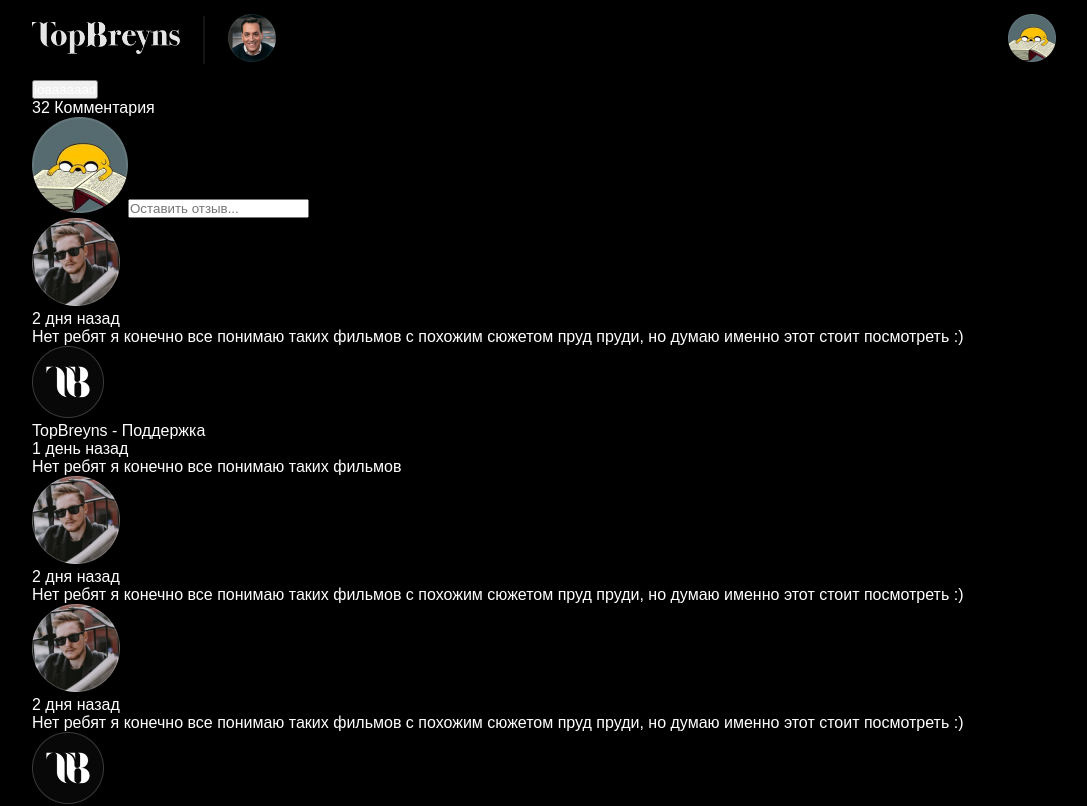
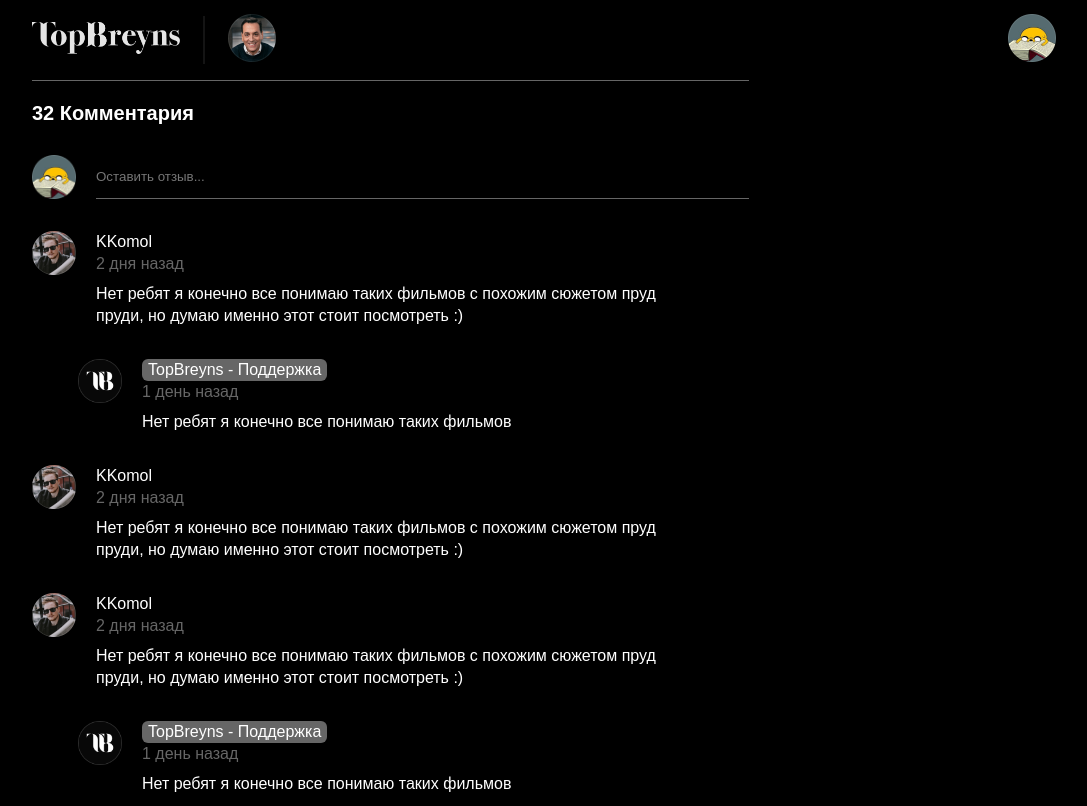
Before and after one commit to binsafar/vue-movie-app, a Vue app: page / in a window 1280 px wide. Shown: the top 806 px of the page, without its empty margins (96-1183 px from the left). Built offline with nearby package versions, Linux system fonts and the light colour scheme.

Commit message:
added: comments page

```diff
--- a/src/components/Content/Comments/CommentsCom.vue
+++ b/src/components/Content/Comments/CommentsCom.vue
@@ -1,14 +1,11 @@
 <template>
-  <button @click="loadFunction">loaaaaaad</button>
-  <main>
+  <main class="comment-main">
     <div class="comment-info">
       <p class="comment-amount">{{ comments.amount }} Комментария</p>
-
       <div class="comment-input">
         <img src="../../../assets/img/user_avatar.png" alt="user logo">
-        <input type="text" placeholder="Оставить отзыв...">
+        <input v-model="commentInput.input" type="text" placeholder="Оставить отзыв...">
       </div>
-
     </div>
 
     <div class="comments">
@@ -17,27 +14,34 @@
         <div class="comment-itself">
           <img src="../../../assets/img/comment_avatar.png" alt="user avatar">
           <div class="comment-info">
-            <p>{{ comment.date }}</p>
-            <p>{{ comment.text }}</p>
+            <p>{{ comment.name }}</p>
+            <p class="grey-text">{{ comment.date }}</p>
+            <p class="comment-desc">{{ comment.text }}</p>
           </div>
         </div>
         <!--comment reply-->
         <div v-for="reply in comment.reply" class="comment-reply">
           <img src="../../../assets/img/admin_logo.png" alt="admin avatar">
           <div class="comment-r-info">
-            <p>TopBreyns - Поддержка</p>
-            <p>{{ reply.date }}</p>
-            <p>{{ reply.text }}</p>
+            <p class="grey-background">TopBreyns - Поддержка</p>
+            <p class="grey-text">{{ reply.date }}</p>
+            <p class="comment-desc">{{ reply.text }}</p>
           </div>
         </div>
       </section>
     </div>
+
+    <button v-if="loadMore" class="load-more" @click="loadFunction">Показать ещё</button>
   </main>
 </template>
 
 <script setup>
+import {ref} from "vue"
+
+const commentInput = ref({input: ''})
 defineProps({
   comments: Object,
-  loadFunction: Function
+  loadFunction: Function,
+  loadMore: Boolean
 })
 </script>
--- a/src/css/styles.css
+++ b/src/css/styles.css
@@ -14,6 +14,10 @@ a {
   text-decoration: none;
 }
 
+button {
+  cursor: pointer;
+}
+
 .root-container {
   max-width: 2000px;
   margin: auto;
@@ -23,6 +27,77 @@ a {
   max-width: 1540px;
   width: 80%;
   margin: auto;
+}
+
+.comment-main {
+  width: 70%;
+  font-style: normal;
+  font-weight: 500;
+  font-size: 16px;
+  line-height: 22px;
+  border-top: 1px solid rgba(255, 255, 255, 0.4);
+  padding-top: 16px;
+}
+.comment-main img {
+  width: 44px;
+  height: 44px;
+}
+.comment-main .comment-desc {
+  max-width: 581px;
+}
+.comment-main .comment-info .comment-amount {
+  font-style: normal;
+  font-weight: 700;
+  font-size: 20px;
+  line-height: 32px;
+  margin-bottom: 26px;
+}
+.comment-main .comment-info .comment-input {
+  display: flex;
+}
+.comment-main .comment-info .comment-input input {
+  width: 100%;
+  background: inherit;
+  color: #ffffff;
+  border: none;
+  outline: none;
+  border-bottom: 1px solid rgba(255, 255, 255, 0.4);
+  margin-left: 20px;
+}
+.comment-main .comments .comments-wrapper .comment-itself {
+  display: flex;
+  margin: 32px 0;
+}
+.comment-main .comments .comments-wrapper .comment-itself .comment-info {
+  margin-left: 20px;
+}
+.comment-main .comments .comments-wrapper .comment-itself .comment-info .comment-desc {
+  margin-top: 8px;
+}
+.comment-main .comments .comments-wrapper .comment-reply {
+  display: flex;
+  margin: 32px 0 32px 46px;
+}
+.comment-main .comments .comments-wrapper .comment-reply .comment-r-info {
+  margin-left: 20px;
+}
+.comment-main .comments .comments-wrapper .comment-reply .comment-r-info .comment-desc {
+  margin-top: 8px;
+}
+.comment-main .load-more {
+  background: transparent;
+  padding: 12px 20px;
+  font-style: normal;
+  font-weight: 500;
+  font-size: 18px;
+  line-height: 24px;
+}
+
+.grey-background {
+  background: rgba(255, 255, 255, 0.4);
+  display: inline-block;
+  border-radius: 6px;
+  padding: 0 6px;
 }
 
 header {
--- a/src/pages/Content.vue
+++ b/src/pages/Content.vue
@@ -1,16 +1,16 @@
 <template>
-  <CommentsCom :comments='comments' :load-function="load"/>
+  <CommentsCom :load-more="loadMore" :comments='comments' :load-function="load"/>
 </template>
 
 <script setup>
 import CommentsCom from "../components/Content/Comments/CommentsCom.vue";
-
-let loadMore = false
+import {ref} from "vue"
 
 function load() {
-  if (loadMore === false) {
-    comments.comments.push({
+  if (loadMore.value === true) {
+    comments.value.comments.push({
       id: 5,
+      name: 'KKomol',
       date: '2 дня назад',
       text: 'Нет ребят я конечно все понимаю таких фильмов с похожим сюжетом пруд пруди, \n' +
           'но думаю именно этот стоит посмотреть :)',
@@ -19,16 +19,17 @@ function load() {
         {id: 6, date: '1 день назад', text: 'Нет ребят я конечно все понимаю таких фильмов'}
       ]
     },)
-    loadMore = true
+    loadMore.value = false
   }
-  console.log(comments)
 }
 
-let comments = {
+const loadMore = ref(true)
+const comments = ref({
   amount: 32,
   comments: [
     {
       id: 1,
+      name: 'KKomol',
       date: '2 дня назад',
       text: 'Нет ребят я конечно все понимаю таких фильмов с похожим сюжетом пруд пруди, \n' +
           'но думаю именно этот стоит посмотреть :)',
@@ -39,6 +40,7 @@ let comments = {
     },
     {
       id: 2,
+      name: 'KKomol',
       date: '2 дня назад',
       text: 'Нет ребят я конечно все понимаю таких фильмов с похожим сюжетом пруд пруди, \n' +
           'но думаю именно этот стоит посмотреть :)',
@@ -46,6 +48,7 @@ let comments = {
     },
     {
       id: 3,
+      name: 'KKomol',
       date: '2 дня назад',
       text: 'Нет ребят я конечно все понимаю таких фильмов с похожим сюжетом пруд пруди, \n' +
           'но думаю именно этот стоит посмотреть :)',
@@ -56,11 +59,12 @@ let comments = {
     },
     {
       id: 4,
+      name: 'KKomol',
       date: '2 дня назад',
       text: 'Нет ребят я конечно все понимаю таких фильмов с похожим сюжетом пруд пруди, \n' +
           'но думаю именно этот стоит посмотреть :)',
       avatar: '',
     },
   ]
-}
+})
 </script>
--- a/src/styles/components/content/comments.scss
+++ b/src/styles/components/content/comments.scss
@@ -0,0 +1,90 @@
+.comment-main {
+  width: 70%;
+  font-style: normal;
+  font-weight: 500;
+  font-size: 16px;
+  line-height: 22px;
+  border-top: 1px solid $grey-text;
+  padding-top: 16px;
+
+  img {
+    width: 44px;
+    height: 44px;
+  }
+
+  .comment-desc {
+    max-width: 581px;
+  }
+
+  .comment-info {
+
+    .comment-amount {
+      font-style: normal;
+      font-weight: 700;
+      font-size: 20px;
+      line-height: 32px;
+      margin-bottom: 26px;
+    }
+
+    .comment-input {
+      display: flex;
+
+      input {
+        width: 100%;
+        background: inherit;
+        color: #ffffff;
+        border: none;
+        outline: none;
+        border-bottom: 1px solid $grey-text;
+        margin-left: 20px;
+      }
+    }
+  }
+
+  .comments {
+    .comments-wrapper {
+      .comment-itself {
+        display: flex;
+        margin: 32px 0;
+
+        .comment-info {
+          margin-left: 20px;
+
+          .comment-desc {
+            margin-top: 8px;
+          }
+        }
+      }
+
+      .comment-reply {
+        display: flex;
+        margin: 32px 0 32px 46px;
+
+        .comment-r-info {
+          margin-left: 20px;
+
+          .comment-desc {
+            margin-top: 8px;
+          }
+        }
+      }
+    }
+  }
+
+  .load-more {
+    background: transparent;
+    padding: 12px 20px;
+    font-style: normal;
+    font-weight: 500;
+    font-size: 18px;
+    line-height: 24px;
+    //outline: none;
+  }
+}
+
+.grey-background {
+  background: $grey-text;
+  display: inline-block;
+  border-radius: 6px;
+  padding: 0 6px;
+}
--- a/src/styles/kit/_reset.scss
+++ b/src/styles/kit/_reset.scss
@@ -14,6 +14,10 @@ a {
   text-decoration: none;
 }
 
+button {
+  cursor: pointer;
+}
+
 .root-container {
   max-width: 2000px;
   margin: auto;
```
Also changed, not shown: 1 other file (tests, documents, lock files or other folders).
